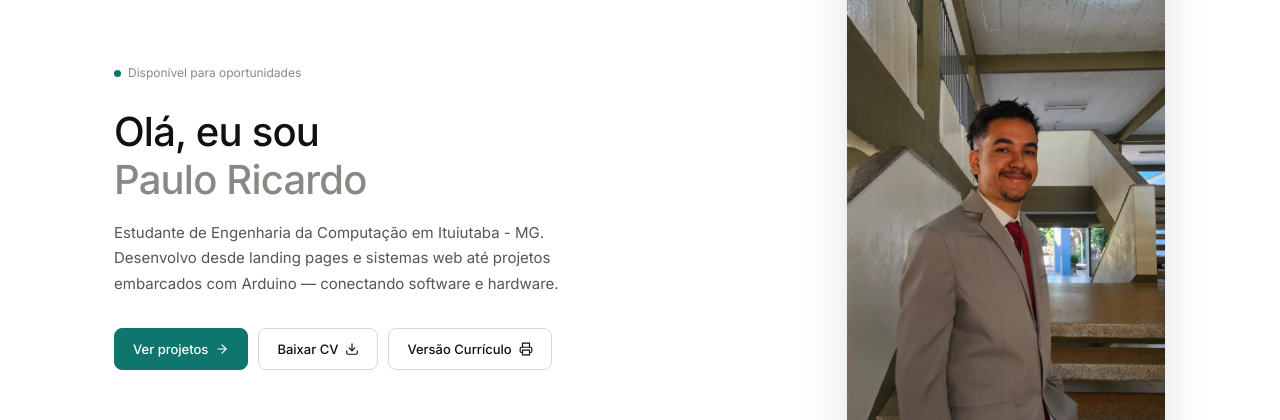
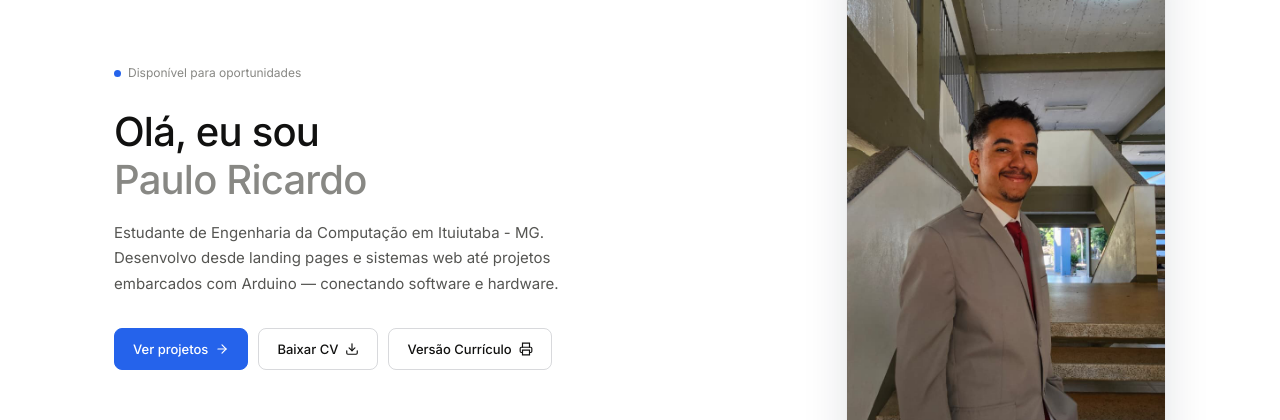
Before and after one commit to PauloRicardo-05/Portifolio, a React (Vite) app: page / in a window 1280 px wide. Shown: the part 221-641 px from the top of the page. Built offline with nearby package versions, Linux system fonts and the light colour scheme; no server answers.

Commit message:
Troca de cor

```diff
--- a/src/styles/base.css
+++ b/src/styles/base.css
@@ -12,8 +12,8 @@
   --clr-text: #111110;
   --clr-text-2: #555552;
   --clr-text-3: #888884;
-  --clr-accent: #0f766e;
-  --clr-accent-soft: #e7f5f2;
+  --clr-accent: #2563eb;
+  --clr-accent-soft: #eff6ff;
   --radius-sm: 6px;
   --radius-md: 8px;
   --radius-lg: 8px;
@@ -34,8 +34,8 @@
   --clr-text: #f0f0ee;
   --clr-text-2: #a8a8a4;
   --clr-text-3: #666662;
-  --clr-accent: #5eead4;
-  --clr-accent-soft: #16312d;
+  --clr-accent: #60a5fa;
+  --clr-accent-soft: #10243f;
 }
 
 html { scroll-behavior: smooth; }
--- a/src/styles/components.css
+++ b/src/styles/components.css
@@ -112,8 +112,8 @@
   pointer-events: none;
   opacity: 0.26;
   background:
-    radial-gradient(circle at 16% 20%, #3b9a5a 0 3px, transparent 4px),
-    radial-gradient(circle at 72% 18%, #1a6fa8 0 3px, transparent 4px),
+    radial-gradient(circle at 16% 20%, #2563eb 0 3px, transparent 4px),
+    radial-gradient(circle at 72% 18%, #60a5fa 0 3px, transparent 4px),
     radial-gradient(circle at 88% 52%, #d89b2b 0 3px, transparent 4px),
     radial-gradient(circle at 24% 74%, #a84b6a 0 3px, transparent 4px),
     radial-gradient(circle at 58% 86%, var(--clr-accent) 0 3px, transparent 4px);
```
